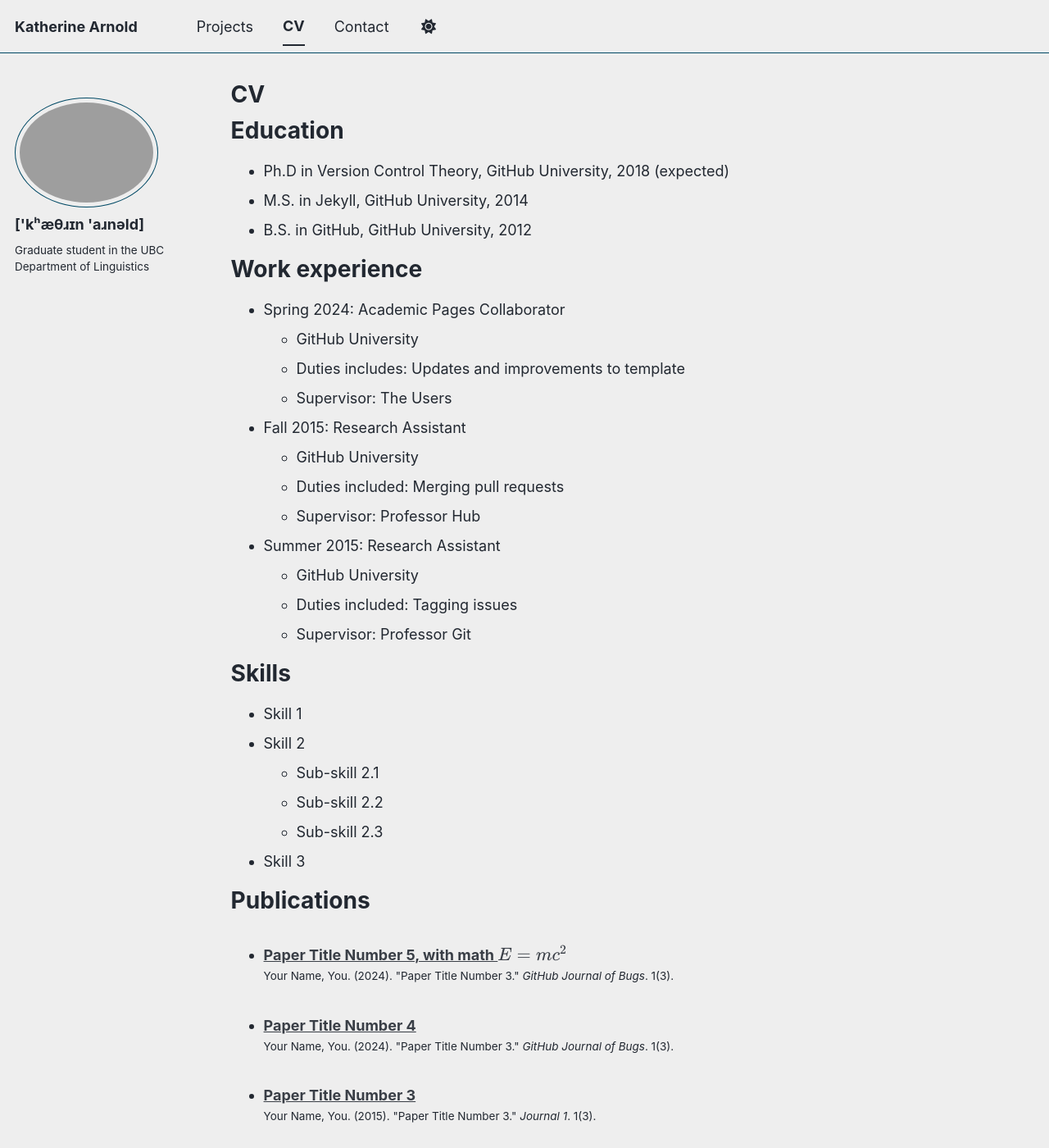
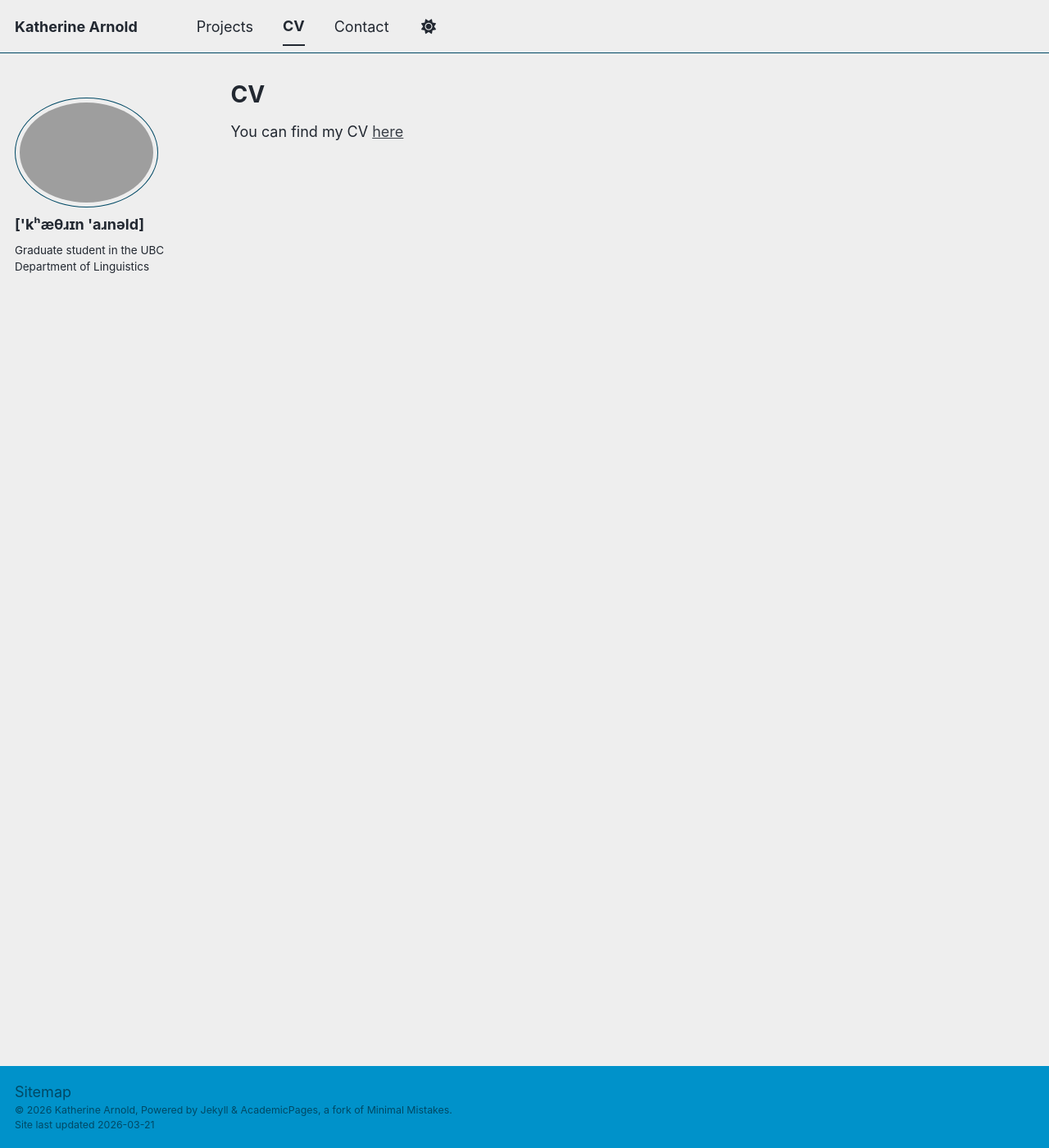
Before and after one commit to katherinearnold/katherinearnold.github.io, a Jekyll site: the page built from _pages/cv.md, in a window 1280 px wide and 1400 px high. Shown: the whole window at 82% size. Built offline with Jekyll 4.4.1, drawn with Linux system fonts in a browser that asks for light colours; a script bundle is joined from its source files by our own code; library files that are not in the unit come from our copies; some of the changed text lies outside the part shown.

Commit message:
Simplify CV content and add PDF link
Removed detailed sections of the CV and added a link to the CV PDF.

```diff
--- a/_pages/cv.md
+++ b/_pages/cv.md
@@ -7,58 +7,4 @@
   - /resume
 ---
 
-{% include base_path %}
-
-Education
-======
-* Ph.D in Version Control Theory, GitHub University, 2018 (expected)
-* M.S. in Jekyll, GitHub University, 2014
-* B.S. in GitHub, GitHub University, 2012
-
-Work experience
-======
-* Spring 2024: Academic Pages Collaborator
-  * GitHub University
-  * Duties includes: Updates and improvements to template
-  * Supervisor: The Users
-
-* Fall 2015: Research Assistant
-  * GitHub University
-  * Duties included: Merging pull requests
-  * Supervisor: Professor Hub
-
-* Summer 2015: Research Assistant
-  * GitHub University
-  * Duties included: Tagging issues
-  * Supervisor: Professor Git
-
-Skills
-======
-* Skill 1
-* Skill 2
-  * Sub-skill 2.1
-  * Sub-skill 2.2
-  * Sub-skill 2.3
-* Skill 3
-
-Publications
-======
-  <ul>{% for post in site.publications reversed %}
-    {% include archive-single-cv.html %}
-  {% endfor %}</ul>
-
-Talks
-======
-  <ul>{% for post in site.talks reversed %}
-    {% include archive-single-talk-cv.html  %}
-  {% endfor %}</ul>
-
-Teaching
-======
-  <ul>{% for post in site.teaching reversed %}
-    {% include archive-single-cv.html %}
-  {% endfor %}</ul>
-
-Service and leadership
-======
-* Currently signed in to 43 different slack teams
+You can find my CV [here](https://katherinearnold.github.io/files/ArnoldCV_March2026.pdf)
```
